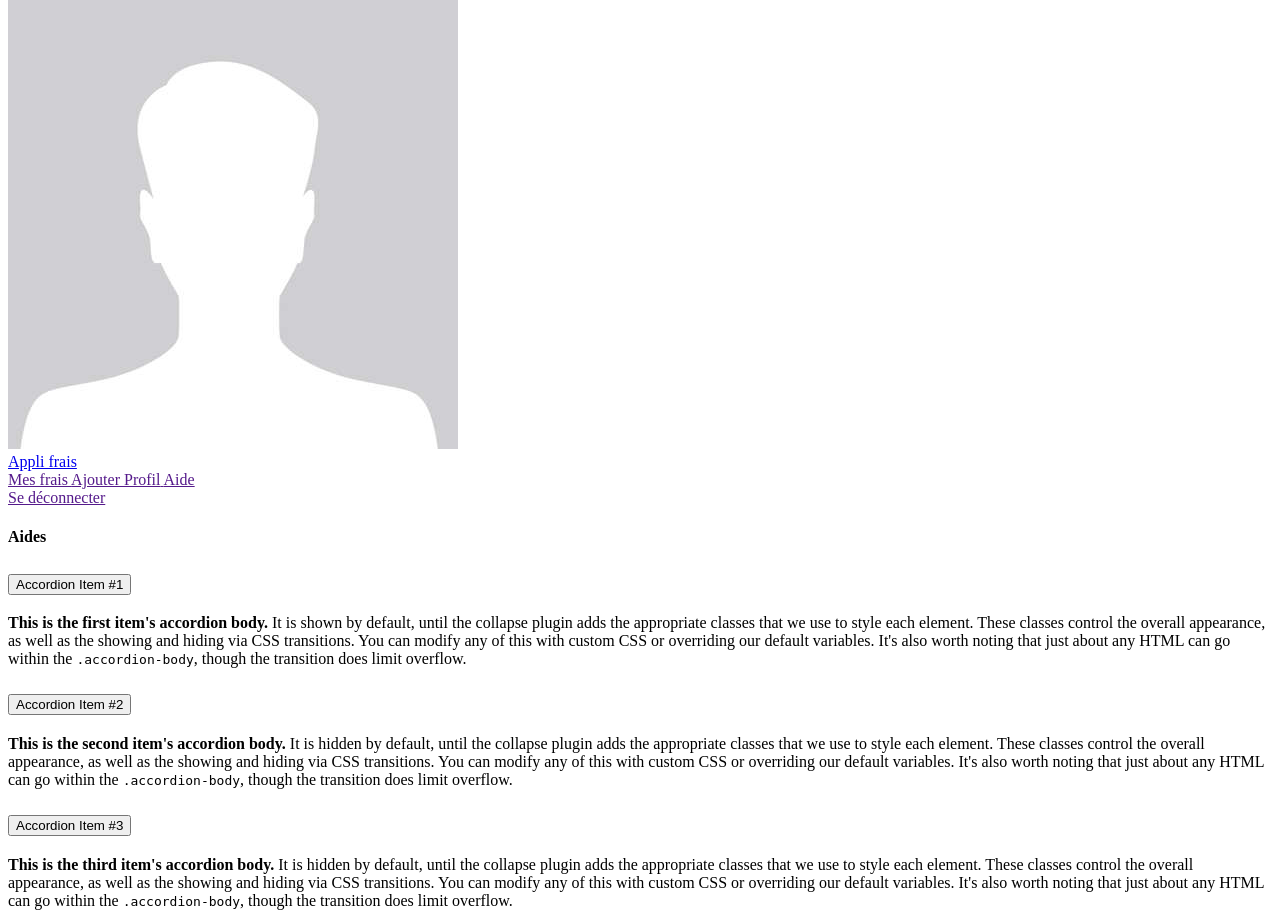
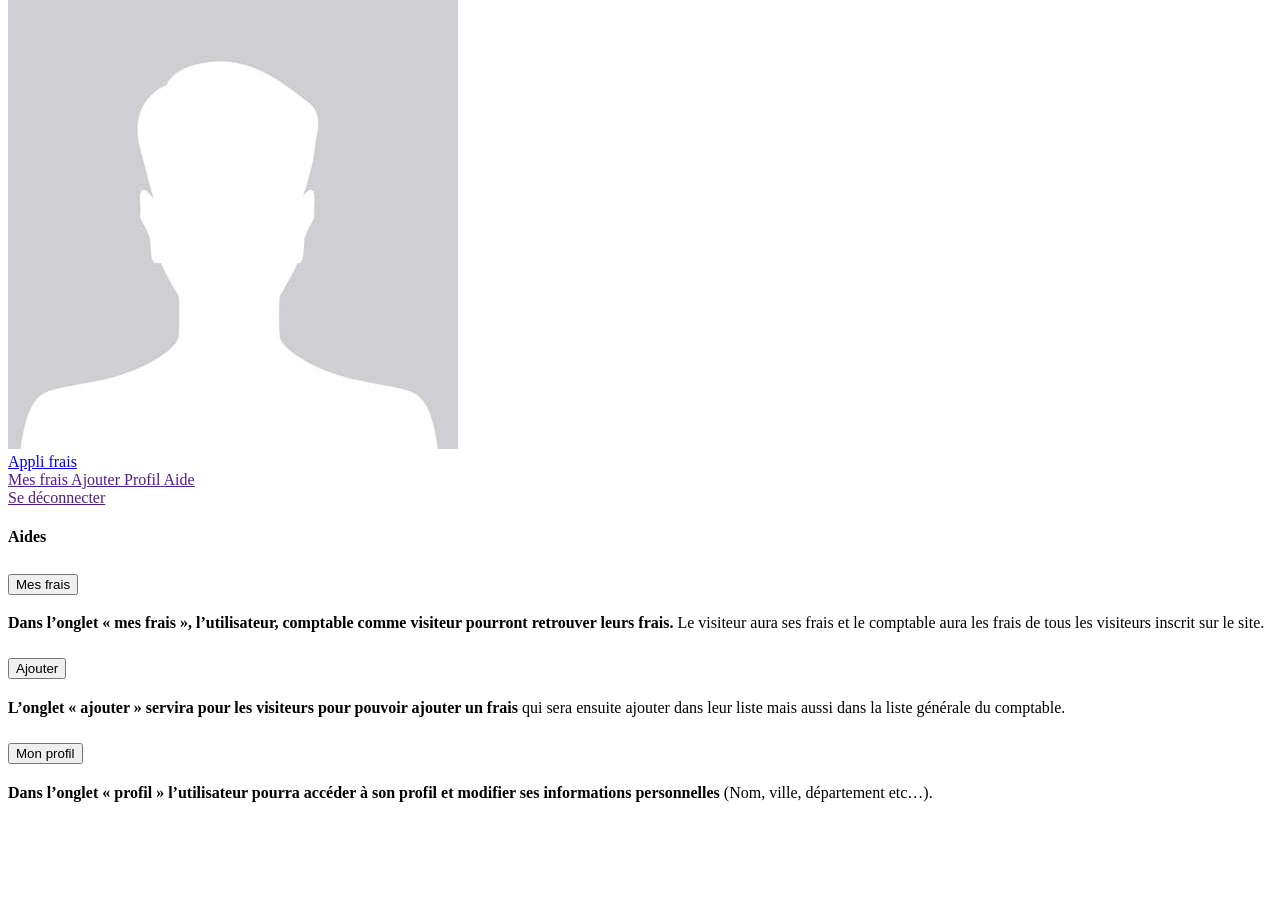
Before and after one commit to Christmann-Julian/appli-frais, a PHP site: template views/help/index.php in a window 1280 px wide. Shown: the part 27-945 px from the top of the page. After the commit the page ends 829 px from the top, so only its background shows below. Run offline with PHP 8.4, Linux system fonts and the light colour scheme; the template is opened without the code that fills it, so the values that code supplies are empty; the visitor is signed in with stand-in values (Sample User, id 1).

Commit message:
Changement du texte dans aide

```diff
--- a/views/help/index.php
+++ b/views/help/index.php
@@ -39,36 +39,36 @@ $javascript=[
         <div class="accordion-item">
             <h2 class="accordion-header" id="headingOne">
                 <button class="accordion-button collapsed" type="button" data-bs-toggle="collapse" data-bs-target="#collapseOne" aria-expanded="true" aria-controls="collapseOne">
-                    Accordion Item #1
+                    Mes frais
                 </button>
             </h2>
             <div id="collapseOne" class="accordion-collapse collapse" aria-labelledby="headingOne" data-bs-parent="#accordionExample">
                 <div class="accordion-body">
-                    <strong>This is the first item's accordion body.</strong> It is shown by default, until the collapse plugin adds the appropriate classes that we use to style each element. These classes control the overall appearance, as well as the showing and hiding via CSS transitions. You can modify any of this with custom CSS or overriding our default variables. It's also worth noting that just about any HTML can go within the <code>.accordion-body</code>, though the transition does limit overflow.
+                    <strong>Dans l’onglet « mes frais », l’utilisateur, comptable comme visiteur pourront retrouver leurs frais.</strong> Le visiteur aura ses frais et le comptable aura les frais de tous les visiteurs inscrit sur le site.
                 </div>
             </div>
         </div>
         <div class="accordion-item">
             <h2 class="accordion-header" id="headingTwo">
                 <button class="accordion-button collapsed" type="button" data-bs-toggle="collapse" data-bs-target="#collapseTwo" aria-expanded="false" aria-controls="collapseTwo">
-                    Accordion Item #2
+                    Ajouter
                 </button>
             </h2>
             <div id="collapseTwo" class="accordion-collapse collapse" aria-labelledby="headingTwo" data-bs-parent="#accordionExample">
                 <div class="accordion-body">
-                      <strong>This is the second item's accordion body.</strong> It is hidden by default, until the collapse plugin adds the appropriate classes that we use to style each element. These classes control the overall appearance, as well as the showing and hiding via CSS transitions. You can modify any of this with custom CSS or overriding our default variables. It's also worth noting that just about any HTML can go within the <code>.accordion-body</code>, though the transition does limit overflow.
+                      <strong>L’onglet « ajouter » servira pour les visiteurs pour pouvoir ajouter un frais</strong> qui sera ensuite ajouter dans leur liste mais aussi dans la liste générale du comptable.
                 </div>
             </div>
         </div>
         <div class="accordion-item">
             <h2 class="accordion-header" id="headingThree">
                 <button class="accordion-button collapsed" type="button" data-bs-toggle="collapse" data-bs-target="#collapseThree" aria-expanded="false" aria-controls="collapseThree">
-                    Accordion Item #3
+                    Mon profil
                 </button>
             </h2>
             <div id="collapseThree" class="accordion-collapse collapse" aria-labelledby="headingThree" data-bs-parent="#accordionExample">
                 <div class="accordion-body">
-                    <strong>This is the third item's accordion body.</strong> It is hidden by default, until the collapse plugin adds the appropriate classes that we use to style each element. These classes control the overall appearance, as well as the showing and hiding via CSS transitions. You can modify any of this with custom CSS or overriding our default variables. It's also worth noting that just about any HTML can go within the <code>.accordion-body</code>, though the transition does limit overflow.
+                    <strong>Dans l’onglet « profil » l’utilisateur pourra accéder à son profil et modifier ses informations personnelles</strong> (Nom, ville, département etc…).
                 </div>
             </div>
         </div>
```
Also changed, not shown: applifrais.sql (+5 -5 lines).
